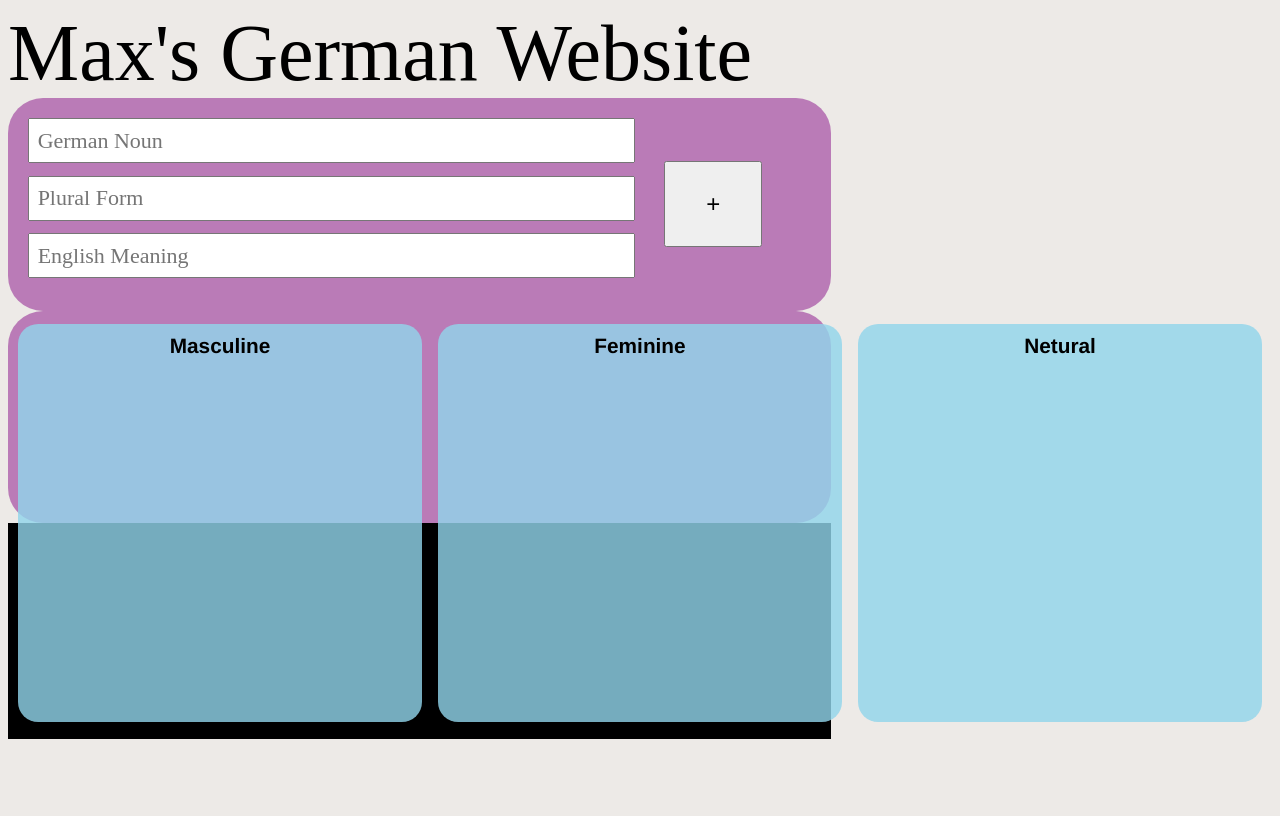
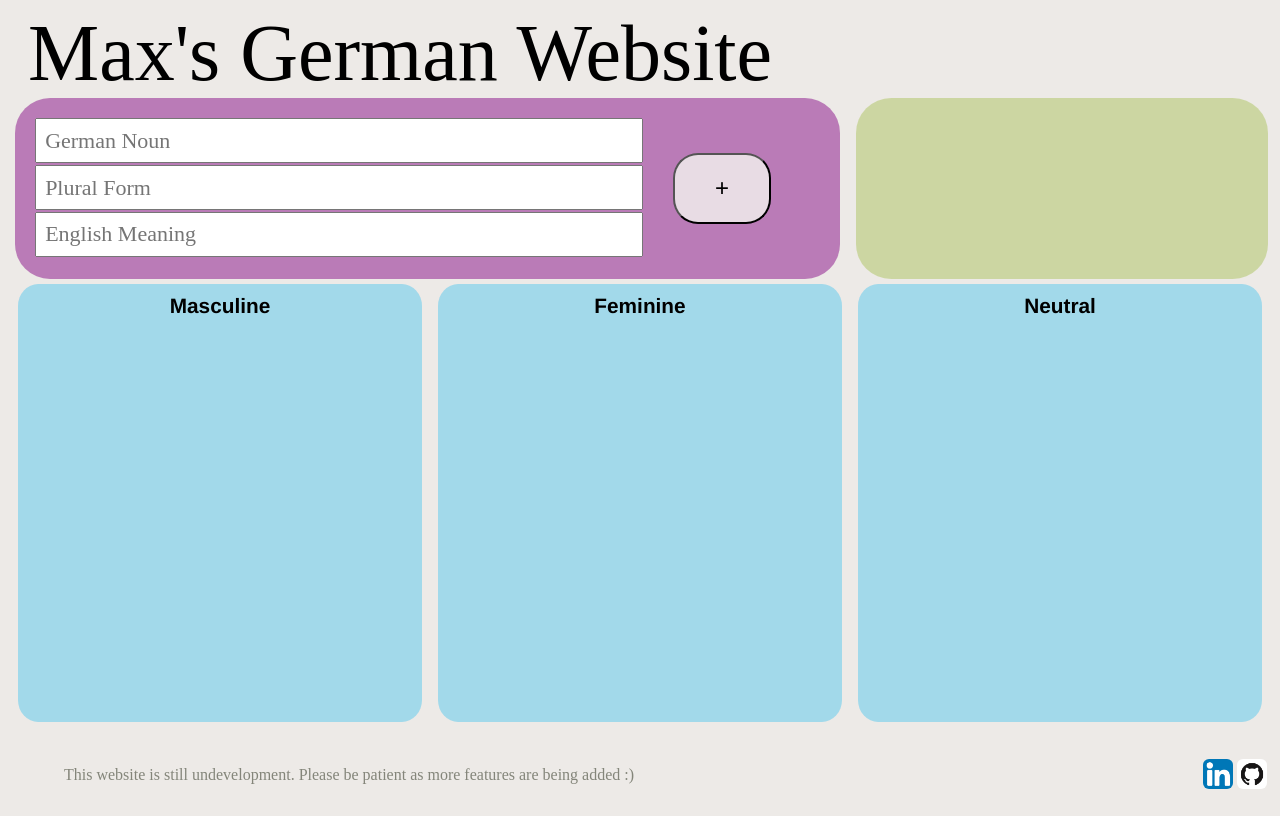
Before and after one commit to maxbueckert/DeutschDictionary-WebApp-, a plain HTML site: page index.html in a window 1280 px wide. Drawn offline with Linux system fonts and the light colour scheme.

Commit message:
Fixed Noun Page
Fixed Noun page, all thats left is Nav

```diff
--- a/index.html
+++ b/index.html
@@ -32,11 +32,10 @@
             <button class= 'submitNounButton' >+</button>
         </section>
     </div>
+</form>
 
-    <div class = 'searchNoun'></div>
-    <div class = 'nav'></div>
+<div class = 'nav'></div>
 
-</form>
 </div>
 
 <main class = 'nouns'>
@@ -52,7 +51,7 @@
     </section>
 
     <section class = 'gender gender--neutral'>
-        <h3>Netural</h3>
+        <h3>Neutral</h3>
         <article class = 'listNouns listofNeutNouns'></article>
     </section>
 
@@ -64,8 +63,15 @@
     </section>
 
 </main>
-<div class = ''></div>
-<div class = 'searchSection'></div>
-<footer></footer>
+
+<footer>
+    <section class = 'footnote'>This website is still undevelopment. Please be patient as more features are being added :)</section>
+
+    <section class = 'referals'>
+        <button class="Linkdin"></button>
+        <button class="GitHub"></button>
+    </section>
+</footer>
+
 </body>
 </html>
--- a/main.js
+++ b/main.js
@@ -138,4 +138,22 @@ document.addEventListener('DOMContentLoaded', () => {
             localStorage.setItem('neutChildDivs', JSON.stringify(Array.from(listofNeutNouns.children).map(x => x.innerHTML)));
           }
         });
-      });
+
+
+
+
+    // Linked / Github Redirects ----
+
+
+        document.getElementsByClassName("Linkdin")[0].addEventListener('click', function() {
+            event.preventDefault();
+            console.log("test")
+            window.location.href = "https://www.linkedin.com/in/max-bueckert-8712b4254/";
+        });
+
+        document.getElementsByClassName("GitHub")[0].addEventListener('click', function() {
+            event.preventDefault();
+            window.location.href = "https://github.com/maxbueckert";
+        });
+
+    });
--- a/style.css
+++ b/style.css
@@ -1,5 +1,6 @@
 
 header{
+    margin-left: 20px;
     font-size: 5rem;
     overflow: hidden;
 }
@@ -25,18 +26,10 @@ header {
 .formArea {
     grid-area: formArea;
     display: grid;
+    gap: 1rem;
     grid-template-areas:
-    'addNounArea xd xd'
-    'test test test';
-    grid-template-columns:5.6fr 3fr;
-    grid-row: 1fr 5fr;
-}
-
-.nav {
-    grid-area: test;
-    background-color: black;
-    width: 100%;
-    height: 100%;
+    'addNounArea nav';
+    grid-template-columns: 6fr 3fr;
 }
 
 
@@ -52,8 +45,22 @@ header {
     'pluralInput submitNoun'
     'englishInput submitNoun';
     grid-template-columns: 3fr 1fr;
+    margin-left: .9%;
 
 }
+
+.nav {
+    grid-area: nav;
+    background-color: rgba(173, 196, 98, 0.512);
+    height: 100%;
+    border-radius: 35px;
+    padding: 20px;
+    height: 80%;
+    margin-right: .9%;
+
+}
+
+
 
 
 .nounInput {
@@ -89,18 +96,13 @@ header {
     width: 50%;
     height: 50%;
     font-size: 150%;
+    background-color: rgba(239, 235, 235, 0.871);
+    border-radius: 25px;
+
 }
 
 
 
-.searchNoun {
-    background-color:rgba(128, 0, 128, 0.474);
-    border-radius: 35px;
-    grid-area: addNounArea;
-    padding: 20px;
-    height: 80%;
-
-}
 
 
 .nouns {
@@ -132,10 +134,12 @@ h3 {
     opacity: 100%;
     font-size: 1.3rem;
     margin: 0 auto;
+
 }
 
 .listNouns {
     display: grid;
+    margin-top: 20px;
     grid-template-rows: repeat(40px);
     overflow: scroll;
     max-height: 70vh;
@@ -148,6 +152,7 @@ h3 {
     'nounListMember removeNoun';
     grid-template-columns:4fr 30px;
 
+
 }
 
 .removeNoun {
@@ -159,17 +164,62 @@ h3 {
 
 .nounInfo {
     display: grid;
-    grid-template-columns: 1fr 1fr 1fr;
+    grid-template-columns: 1.125fr 1fr 1fr;
 }
 
 .nounString {
     display: flex;
     flex-direction: column;
     justify-content: top;
+    left: 100;
     font-size: 20px;
+    margin: 0 auto;
+
 }
 
 
-.footer {
+footer {
     grid-area: footer;
 }
+
+.footnote {
+    position: absolute;
+    bottom: 2%;
+    left: 5%;
+    color:rgba(114, 117, 104, 0.858)
+}
+
+.referals {
+    position: absolute;
+    right: 1%;
+    bottom: 1%
+
+}
+
+.Linkdin {
+    width: 30px;
+    height: 30px;
+    background-image: url('linkedin.png');
+    background-size: cover;
+    border: none;
+    border-radius: 20%;
+    }
+
+.Linkdin:hover {
+    opacity: 70%;
+    }
+
+
+.GitHub {
+
+    width: 30px;
+    height: 30px;
+    background-image: url('github.png');
+    background-size: cover;
+    border: none;
+    border-radius: 20%;
+    }
+
+.GitHub:hover {
+    opacity: 70%;
+    }
```
Also changed, not shown: github.png (added), linkedin.png (added).
